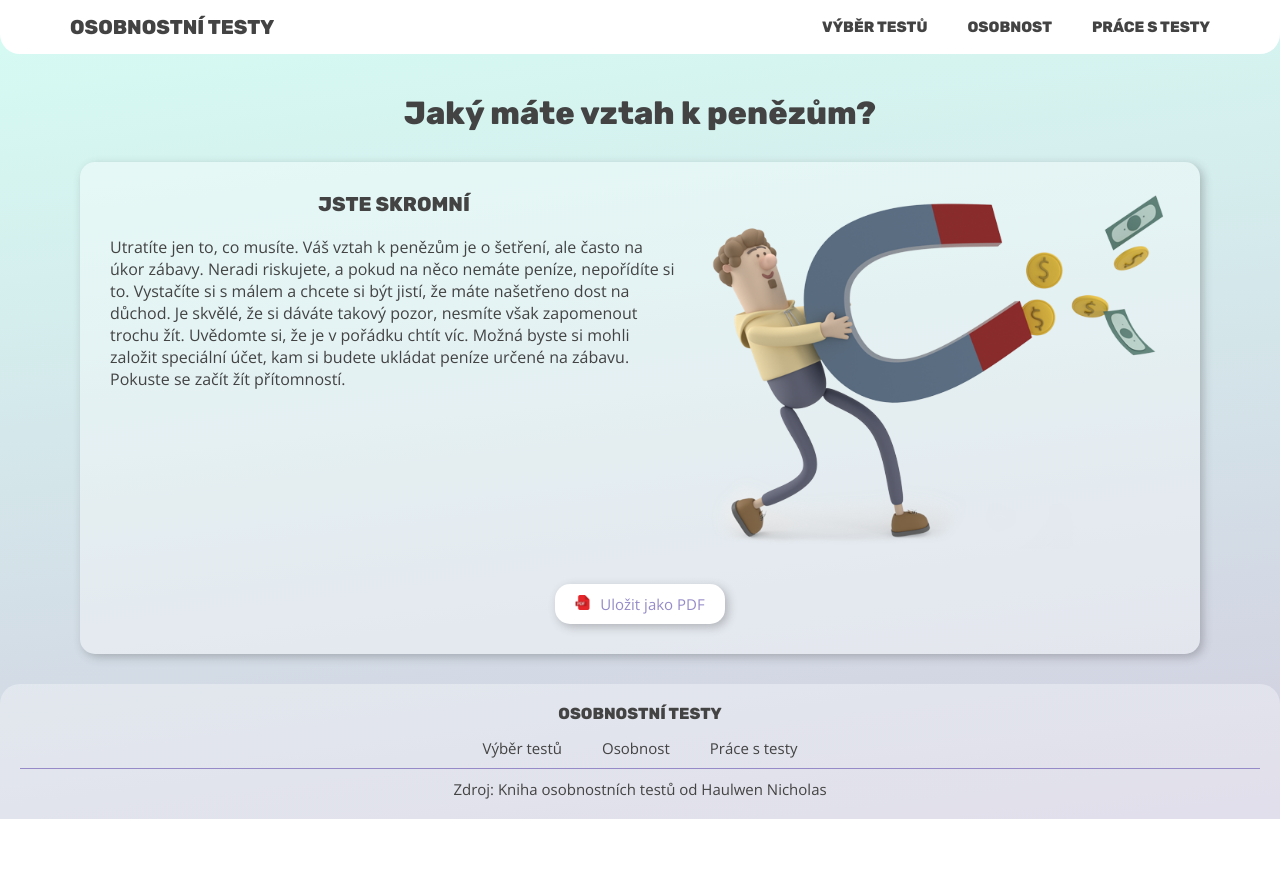
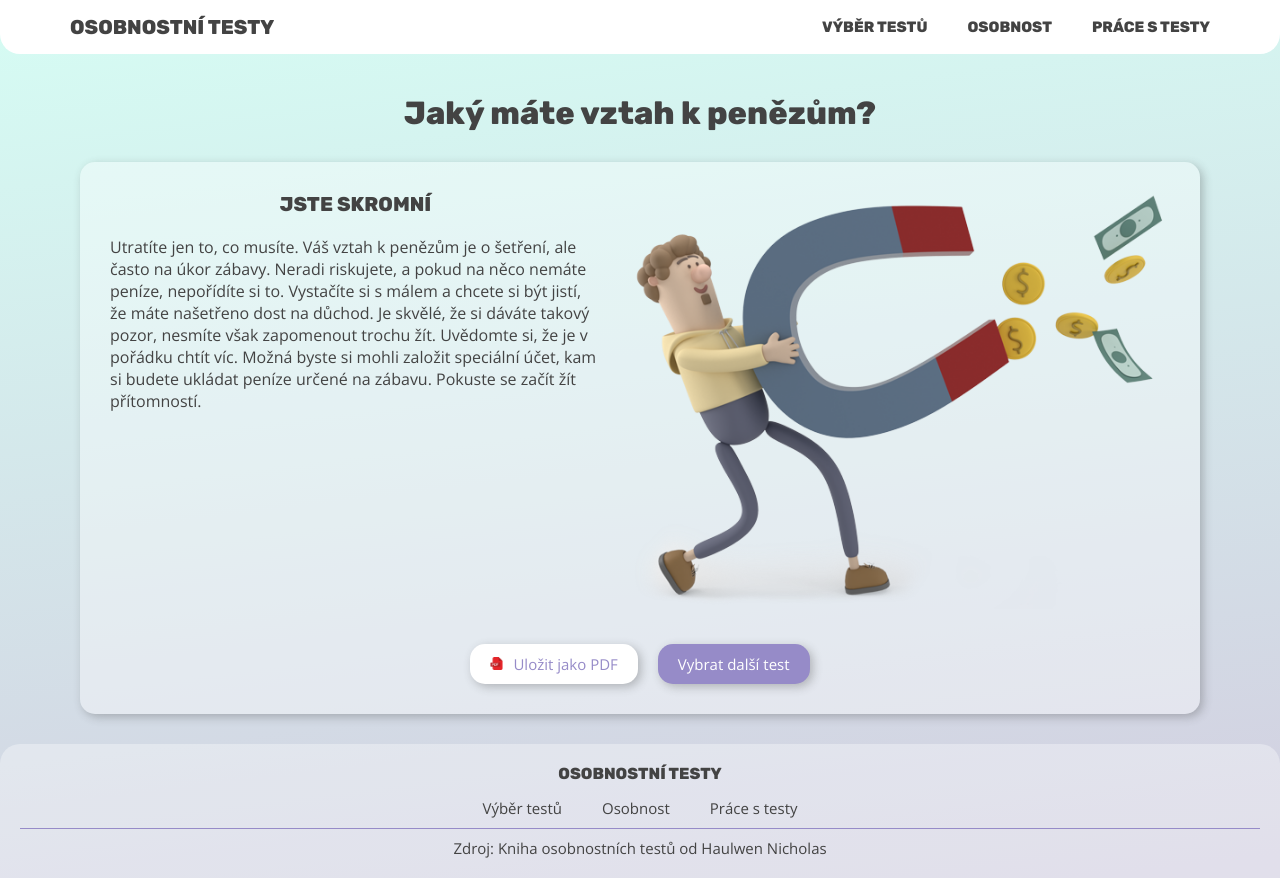
Before and after one commit to gracianaa/osobnostni-testy, a React (Vite) app: page /test/1/results/1 in a window 1280 px wide. Before the commit the page ends 819 px from the top, so only its background shows below. Built offline with nearby package versions, Linux system fonts and the light colour scheme.

Commit message:
results page button 'vzbrat dalsi test' added

```diff
--- a/src/pages/ResultsPage/index.jsx
+++ b/src/pages/ResultsPage/index.jsx
@@ -58,6 +58,7 @@ export const ResultsPage = () => {
             <img src={bestResult.image} alt={bestResult.image} />
           </div>
         </div>
+        <div className="resultsPage__buttons">
           <Button onClick={downloadPDF} type={'secondary'}>
             <div className="buttonShare">
               <div className="buttonShare__image">
@@ -66,6 +67,10 @@ export const ResultsPage = () => {
               Uložit jako PDF
             </div>
           </Button>
+          <Button to={'/#chooseTest'} type={'primary'}>
+            Vybrat další test
+          </Button>
+        </div>
       </div>
     </div>
   );
--- a/src/pages/ResultsPage/style.css
+++ b/src/pages/ResultsPage/style.css
@@ -31,11 +31,16 @@
 
 .buttonShare__image img {
   width: 100%;
-  max-width: 15px;
+  max-width: 13px;
 }
 
 .resultCard__img {
   display: none;
+}
+
+.resultsPage__buttons {
+  display: flex;
+  gap: 20px;
 }
 
 @media screen and (min-width: 850px) {
@@ -48,7 +53,7 @@
 
   .resultCard__text {
     min-height: 100%;
-    flex-basis: 60%;
+    flex-basis: 50%;
     flex-grow: 1;
   }
 
@@ -60,6 +65,6 @@
 
   .resultCard__img img {
     max-width: 100%;
-    max-height: 400px;
+    max-height: 450px;
   }
 }
```
Lines whose indentation alone changed are shown as unchanged.
